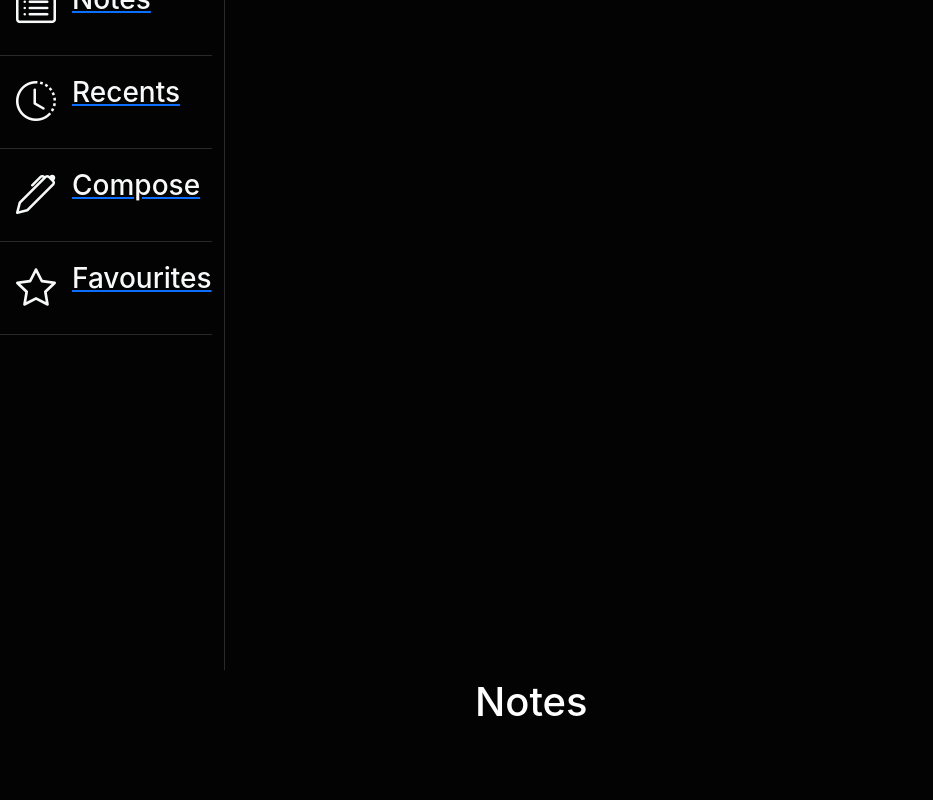
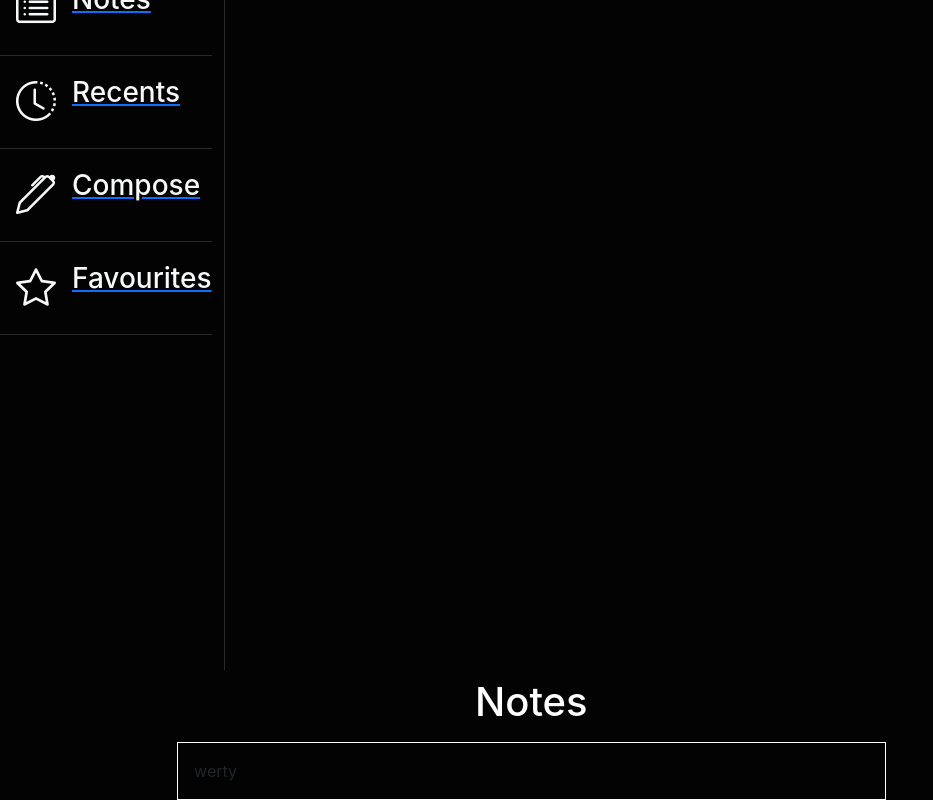
Before and after one commit to kiprudroid/React-Notes, a React (Create React App) app: page /notes in a window 1280 px wide. Shown: the part 200-1000 px from the top of the page, without its empty margins (0-933 px from the left). Before the commit the page ends 934 px from the top, so only its background shows below. Built offline with nearby package versions, Linux system fonts and the light colour scheme; no server answers.

Commit message:
List Notes

```diff
--- a/src/index.js
+++ b/src/index.js
@@ -8,6 +8,7 @@ import NoPage from './nopage.js';
 import MainContent from './mainContent.js';
 import Home from './home.js';
 import Contact from './compose.js';
+import Notes from './notes.js';
 
 const root = ReactDOM.createRoot(document.getElementById('root'));
 root.render(
@@ -16,7 +17,7 @@ root.render(
       <Routes>
         <Route path="/" element={<Layout />}>
           <Route index element={<Home />} />
-          <Route path="notes" element={<MainContent page = "Notes" />} />
+          <Route path="notes" element={<Notes/>} />
           <Route path="recents" element={<MainContent page = "Recents" />} />
           <Route path="compose" element={<Contact />} />
           <Route path="favourites" element={<MainContent page = "Favourites" />} />
--- /dev/null
+++ b/src/notes.js
@@ -0,0 +1,14 @@
+import React from "react";
+
+export default function Notes() {
+    return (
+        <div className="col-lg-10 col-md-10 col-sm-10">
+            <h1 className="text-center text-white mt-2"
+            >Notes</h1>
+        <div className="row border border-white p-3 m-auto col-lg-8 col-md-8 col-sm-12 m-auto mt-3  border">
+werty
+            </div>
+
+        </div>
+    );
+}
```
